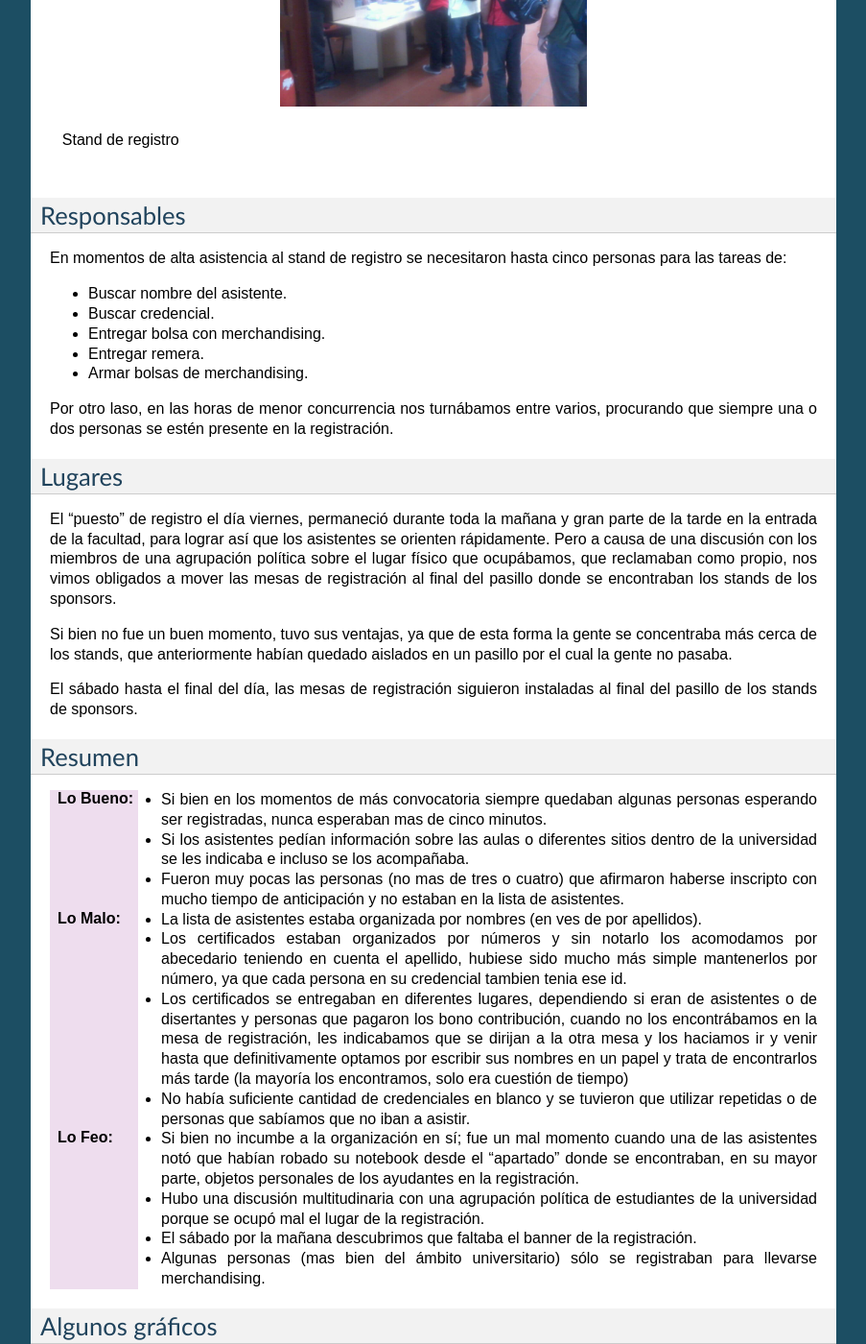
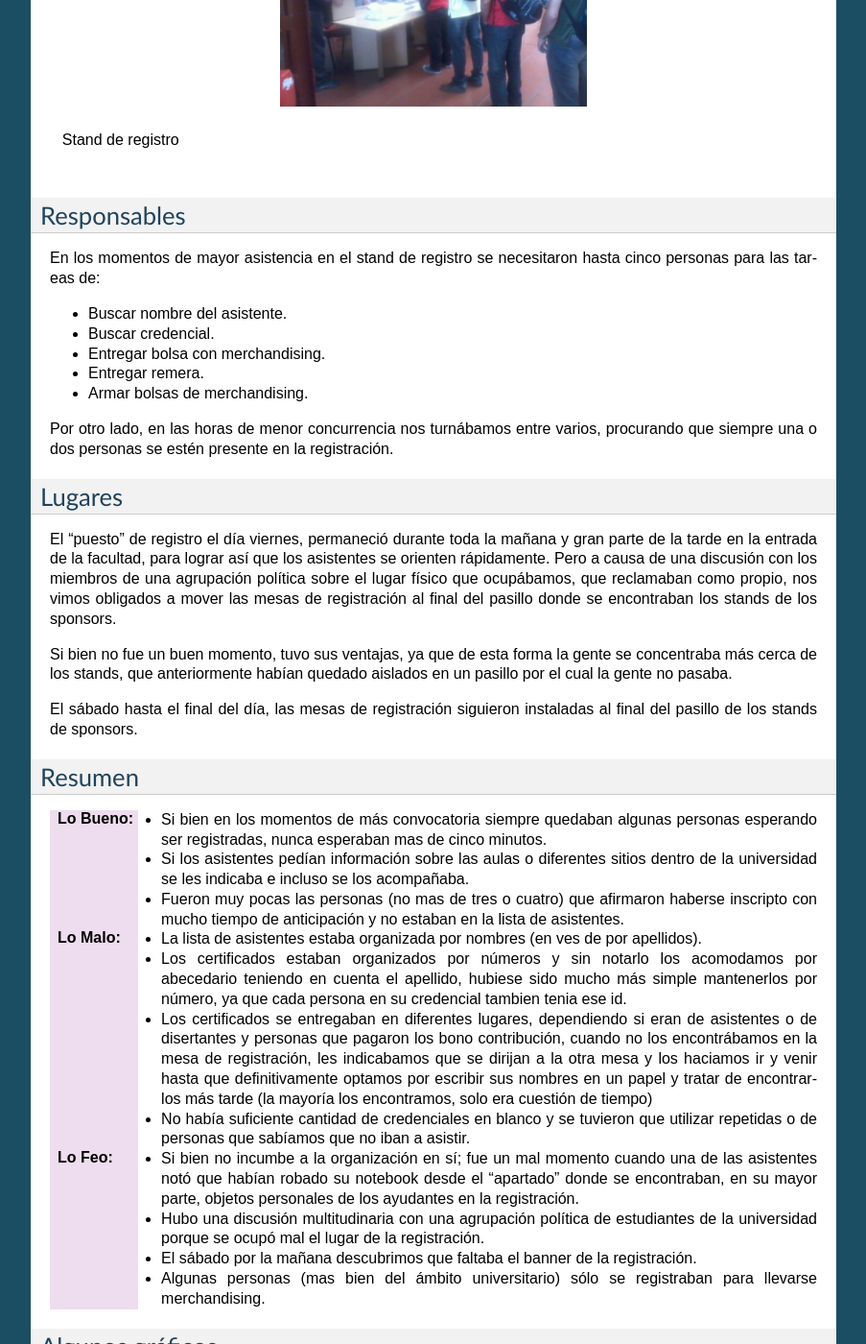
Before and after one commit to leliel12/pyconar20012_postmortem, a Sphinx documentation site: the page built from postmortem/source/registracion_y_asistencia.rst, in a window 1280 px wide and 1400 px high, scrolled down 542 px. Shown: the whole window at 96% size, without its empty margins (198-1101 px from the left). Built offline with Sphinx 7.4.7, drawn with Linux system fonts in a browser that asks for light colours; some of the changed text lies outside the part shown.

Commit message:
added new version of reg

```diff
--- a/postmortem/source/registracion_y_asistencia.rst
+++ b/postmortem/source/registracion_y_asistencia.rst
@@ -42,7 +42,7 @@ nombre y la bolsa con merchandising.
 Responsables
 ------------
 
-En momentos de alta asistencia al stand de registro se necesitaron hasta
+En los momentos de mayor asistencia en el stand de registro se necesitaron hasta
 cinco personas para las tareas de:
 
 - Buscar nombre del asistente.
@@ -51,7 +51,7 @@ cinco personas para las tareas de:
 - Entregar remera.
 - Armar bolsas de merchandising.
 
-Por otro laso, en las horas de menor concurrencia nos turnábamos entre varios,
+Por otro lado, en las horas de menor concurrencia nos turnábamos entre varios,
 procurando que siempre una o dos personas se estén presente en la
 registración.
 
@@ -98,7 +98,7 @@ Resumen
             bono contribución, cuando no los encontrábamos en la mesa de
             registración, les indicabamos que se dirijan a la otra mesa y los
             haciamos ir y venir hasta que definitivamente optamos por escribir
-            sus nombres en un papel y trata de encontrarlos más tarde (la
+            sus nombres en un papel y tratar de encontrarlos más tarde (la
             mayoría los encontramos, solo era cuestión de tiempo)
           - No había suficiente cantidad de credenciales en blanco y se
             tuvieron que utilizar repetidas o de personas que sabíamos que no
```
Also changed, not shown: other parts of postmortem/source/registracion_y_asistencia.rst (+1 -1 lines).
